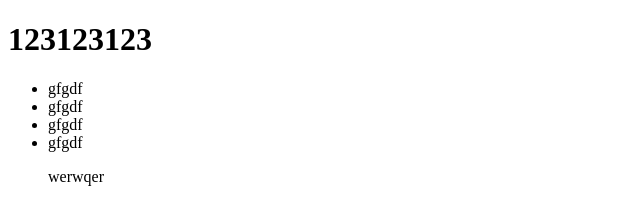
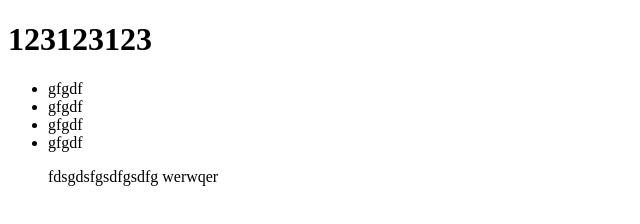
Before and after one commit to Gerzhelinazhit/saprep, a plain HTML site: page index.html in a window 1280 px wide. Shown: the whole page, without its empty margins (0-640 px from the left). Drawn offline with Linux system fonts and the light colour scheme.

Commit message:
Update index.html

```diff
--- a/index.html
+++ b/index.html
@@ -18,7 +18,7 @@
 				gfgdf
 			</li>
 		</ul>
-		<ul>
+		<ul>fdsgdsfgsdfgsdfg
 			werwqer
 		</ul>
 
```
